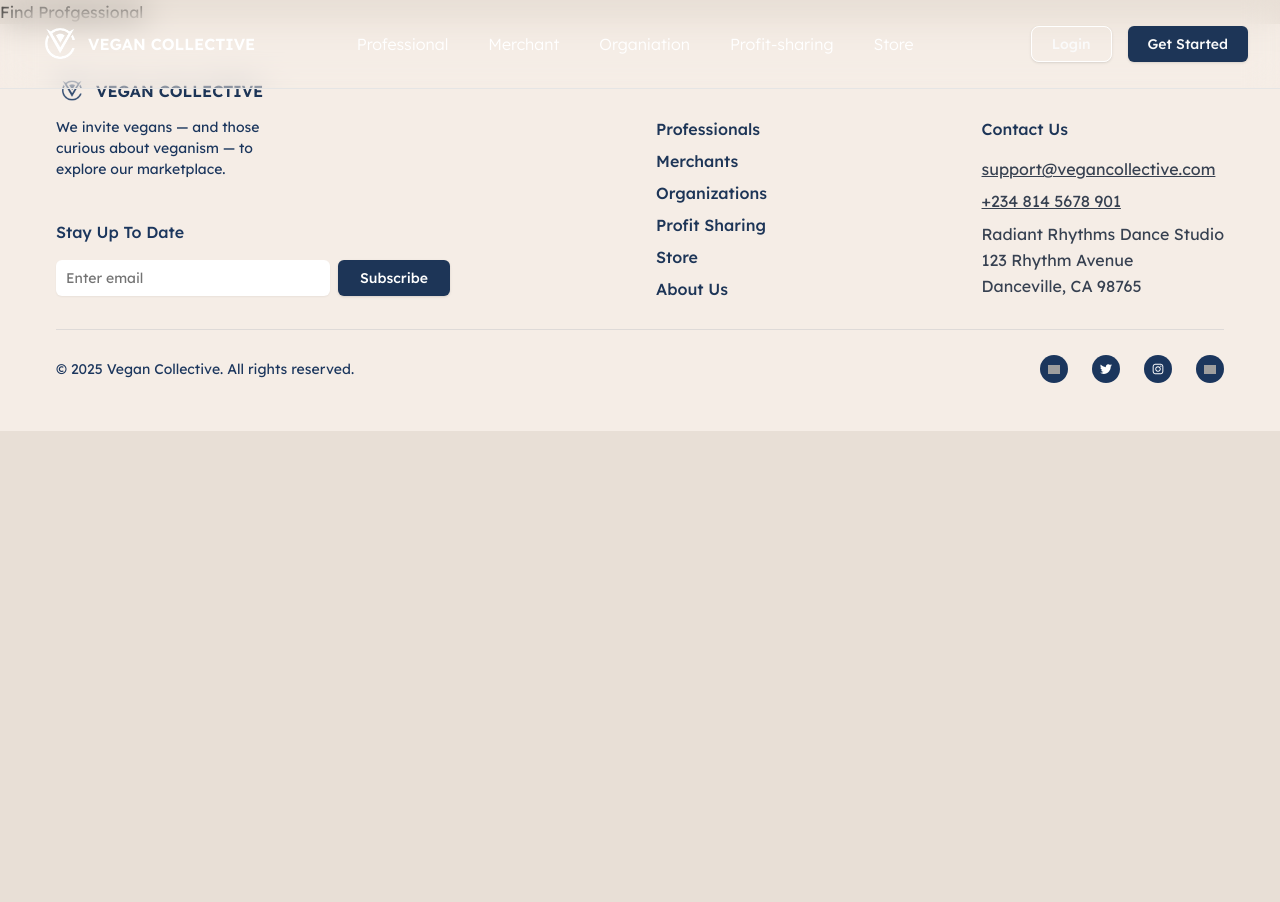
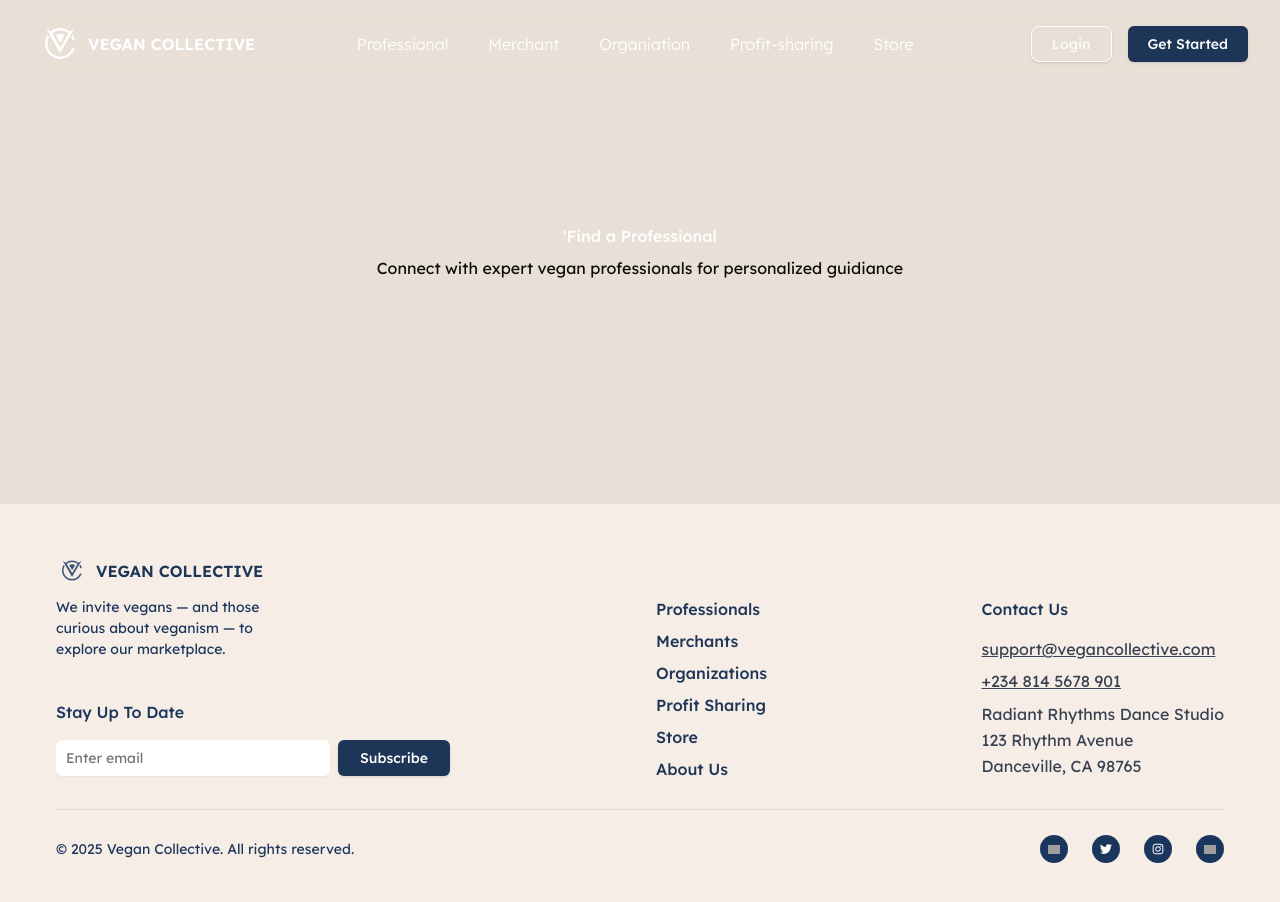
Before and after one commit to FSDTeam-SAA/vegan-frontend, a Next.js app: page /professionals in a window 1280 px wide. Shown: the top 902 px of the page. Before the commit the page ends 800 px from the top, so only its background shows below. Built offline with nearby package versions, Linux system fonts and the light colour scheme; grey boxes are pictures that could not be loaded.

Commit message:
feat:vegan header

```diff
--- a/src/app/professionals/page.tsx
+++ b/src/app/professionals/page.tsx
@@ -1,5 +1,18 @@
+import VeganHeader from "@/components/shared/sections/VeganHeader";
+// import HeadImg from "../../../Public/assets/vegan-header.png";
+
 const Page = () => {
-  return <div>Find Profgessional</div>;
+  return (
+    <div>
+      <VeganHeader
+        img={"/assets/vegan-header.png"}
+        heading={"'Find a Professional"}
+        subheading={
+          "Connect with expert vegan professionals for personalized guidiance"
+        }
+      />
+    </div>
+  );
 };
 
 export default Page;
--- /dev/null
+++ b/src/components/shared/sections/VeganHeader.tsx
@@ -0,0 +1,21 @@
+import { StaticImageData } from "next/image";
+import React from "react";
+
+export default function VeganHeader({
+  img,
+  heading,
+  subheading,
+}: {
+  img: string | StaticImageData;
+  heading: string;
+  subheading: string;
+}) {
+  return (
+    <div
+      className={`/assets/vegan-header.png min-w-screen flex min-h-[504px] flex-col items-center justify-center bg-cover`}
+    >
+      <h1 className="text-12 pb-2 font-medium text-white">{heading}</h1>
+      <p>{subheading}</p>
+    </div>
+  );
+}
```
Also changed, not shown: Public/assets/vegan-header.png (added).
